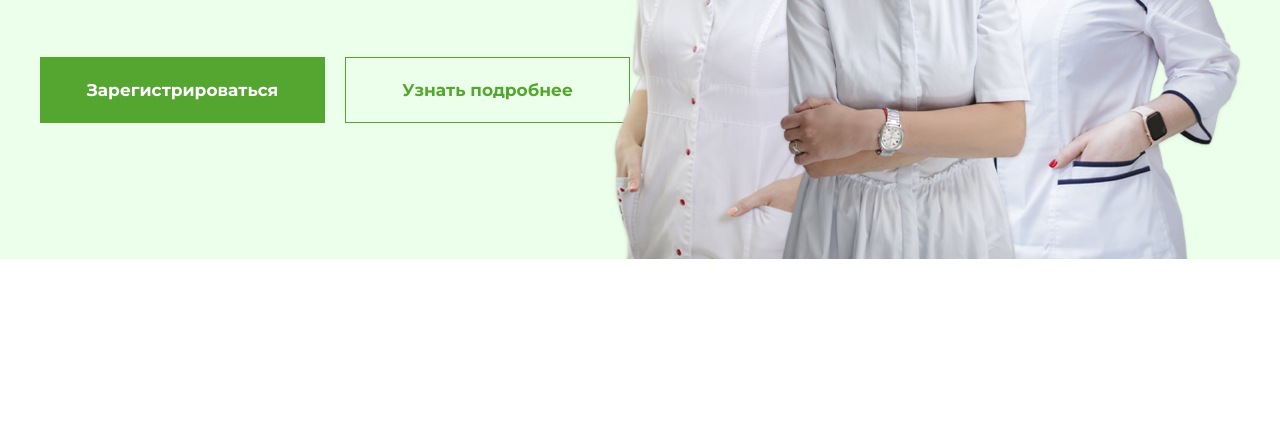
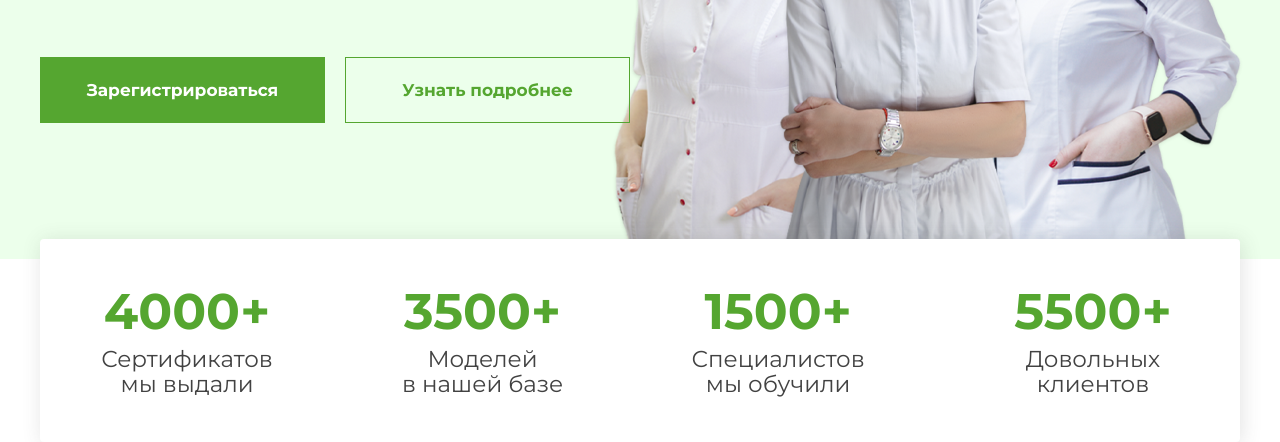
Before and after one commit to Andreeevna/valmari-layout, a website built with Vite: page index.html in a window 1280 px wide. Shown: the part 517-959 px from the top of the page. Before the commit the page ends 800 px from the top, so only its background shows below. Built offline with nearby package versions, Linux system fonts and the light colour scheme.

Commit message:
implemented trigger-block

```diff
--- a/assets/styles/main/main.css
+++ b/assets/styles/main/main.css
@@ -82,6 +82,11 @@
 	right: -2%;
 }
 
+.hero__text {
+	position: relative;
+	z-index: 1;
+}
+
 .hero__text span {
 	display: inline-block;
 	margin-bottom: 7px;
@@ -122,3 +127,41 @@
 	height: 66px;
 	width: 285px;
 }
+
+/* courses */
+
+.courses .trigger-block {
+	margin-top: -20px;
+	position: relative;
+	z-index: 10;
+}
+
+.trigger-block {
+	padding: 44px 47px 44px 47px;
+	display: flex;
+	align-items: center;
+	justify-content: space-between;
+	background-color: #fff;
+	box-shadow: 2px 2px 20px rgba(66, 66, 66, 0.15);
+	border-radius: 4px;
+}
+
+.trigger-block__item {
+	max-width: 200px;
+	text-align: center;
+}
+
+.trigger-block__item h3 {
+	margin-bottom: 6px;
+	font-size: 50px;
+	font-weight: 700;
+	color: #55a630;
+}
+
+.trigger-block__item span {
+	font-weight: 400;
+	font-size: 23px;
+	line-height: 1.1;
+	text-align: center;
+	color: #424242;
+}
--- a/index.html
+++ b/index.html
@@ -94,7 +94,28 @@
           </div>
           <img src="./assets/images/woman.png" alt="Женщины">
         </div>
-
+      </div>
+    </section>
+    <section class="courses">
+      <div class="container">
+        <div class="trigger-block">
+          <div class="trigger-block__item">
+            <h3>4000+</h3>
+            <span>Сертификатов мы выдали</span>
+          </div>
+          <div class="trigger-block__item">
+            <h3>3500+</h3>
+            <span>Моделей <br> в нашей базе</span>
+          </div>
+          <div class="trigger-block__item">
+            <h3>1500+</h3>
+            <span>Специалистов мы обучили</span>
+          </div>
+          <div class="trigger-block__item">
+            <h3>5500+</h3>
+            <span>Довольных клиентов</span>
+          </div>
+        </div>
       </div>
     </section>
   </main>
```
